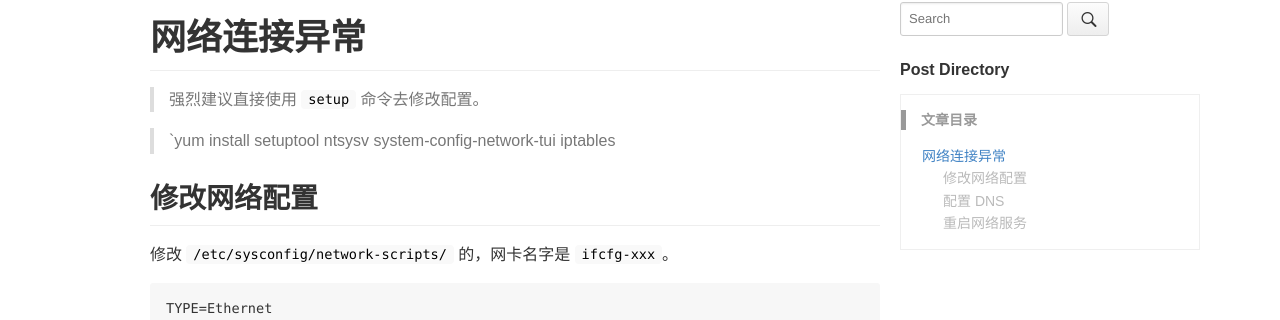
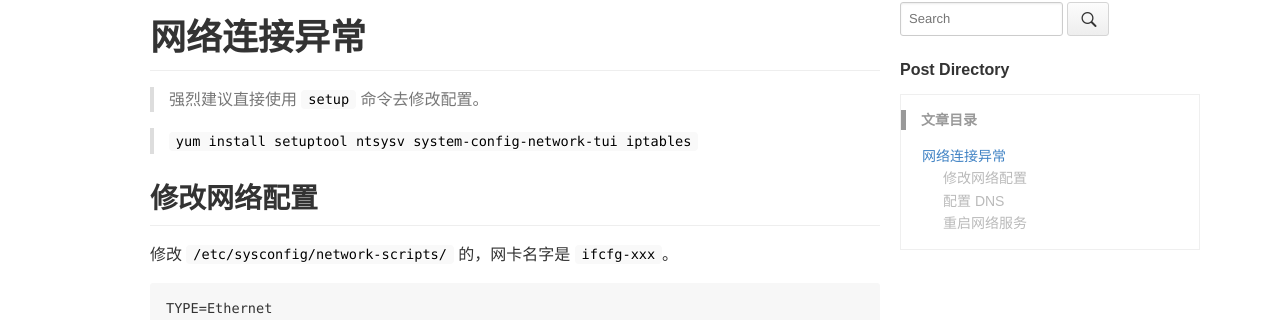
Before and after one commit to stdupanda/stdupanda.github.io, a Jekyll site: the page built from _posts/linux/2018-03-11-centos-minimal.md, in a window 1280 px wide. Shown: the part 266-586 px from the top of the page. Built offline with Jekyll 4.4.1, drawn with Linux system fonts in a browser that asks for light colours; nearby versions of some CDN libraries; comment, search, counter and statistics services are not loaded.

Commit message:
2018-3-11 11:20:37

```diff
--- a/_posts/linux/2018-03-11-centos-minimal.md
+++ b/_posts/linux/2018-03-11-centos-minimal.md
@@ -12,7 +12,7 @@ keywords: linux
 
 > 强烈建议直接使用 `setup` 命令去修改配置。
 
-> `yum install setuptool ntsysv system-config-network-tui iptables
+> `yum install setuptool ntsysv system-config-network-tui iptables`
 
 ## 修改网络配置
 
```
